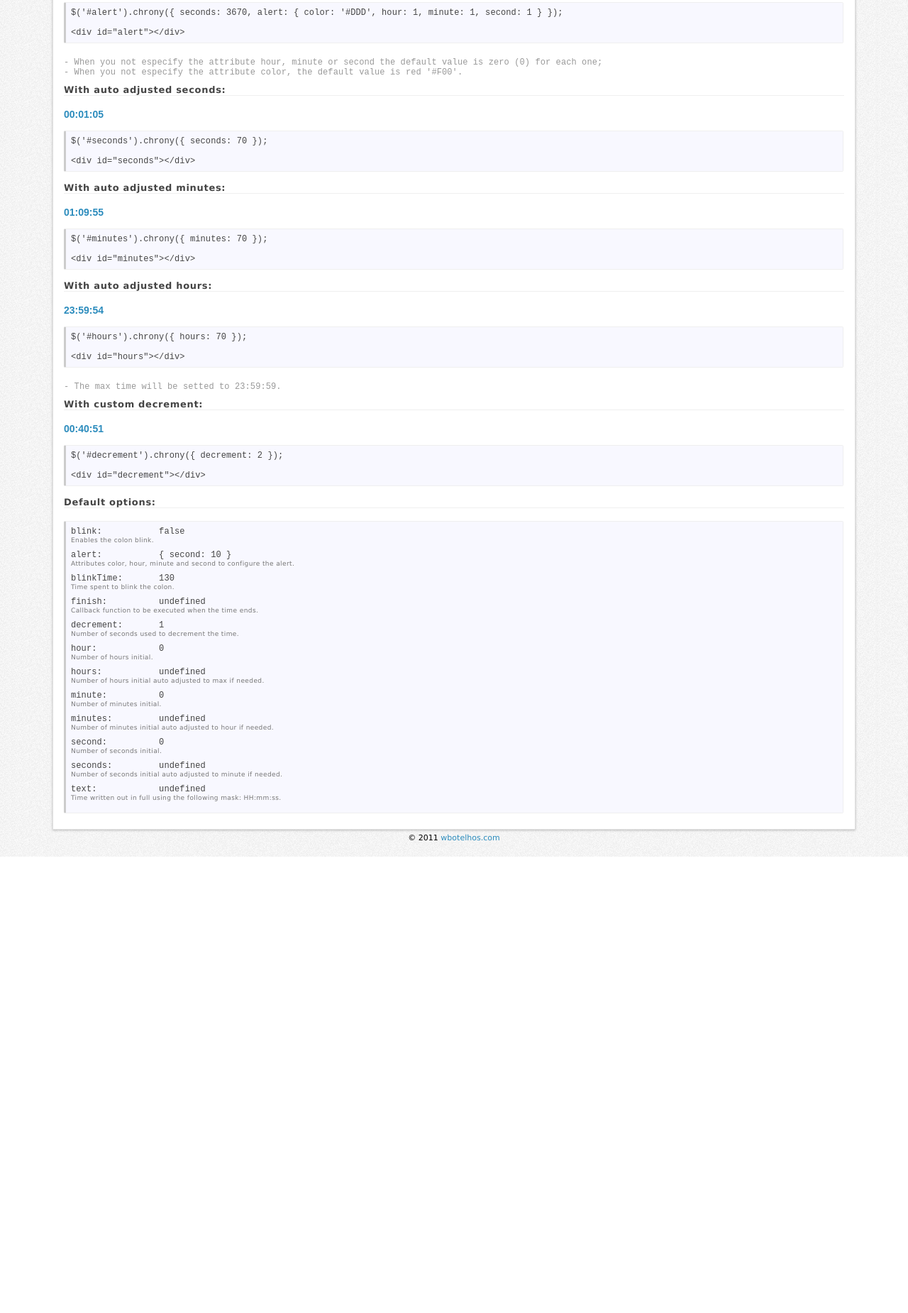
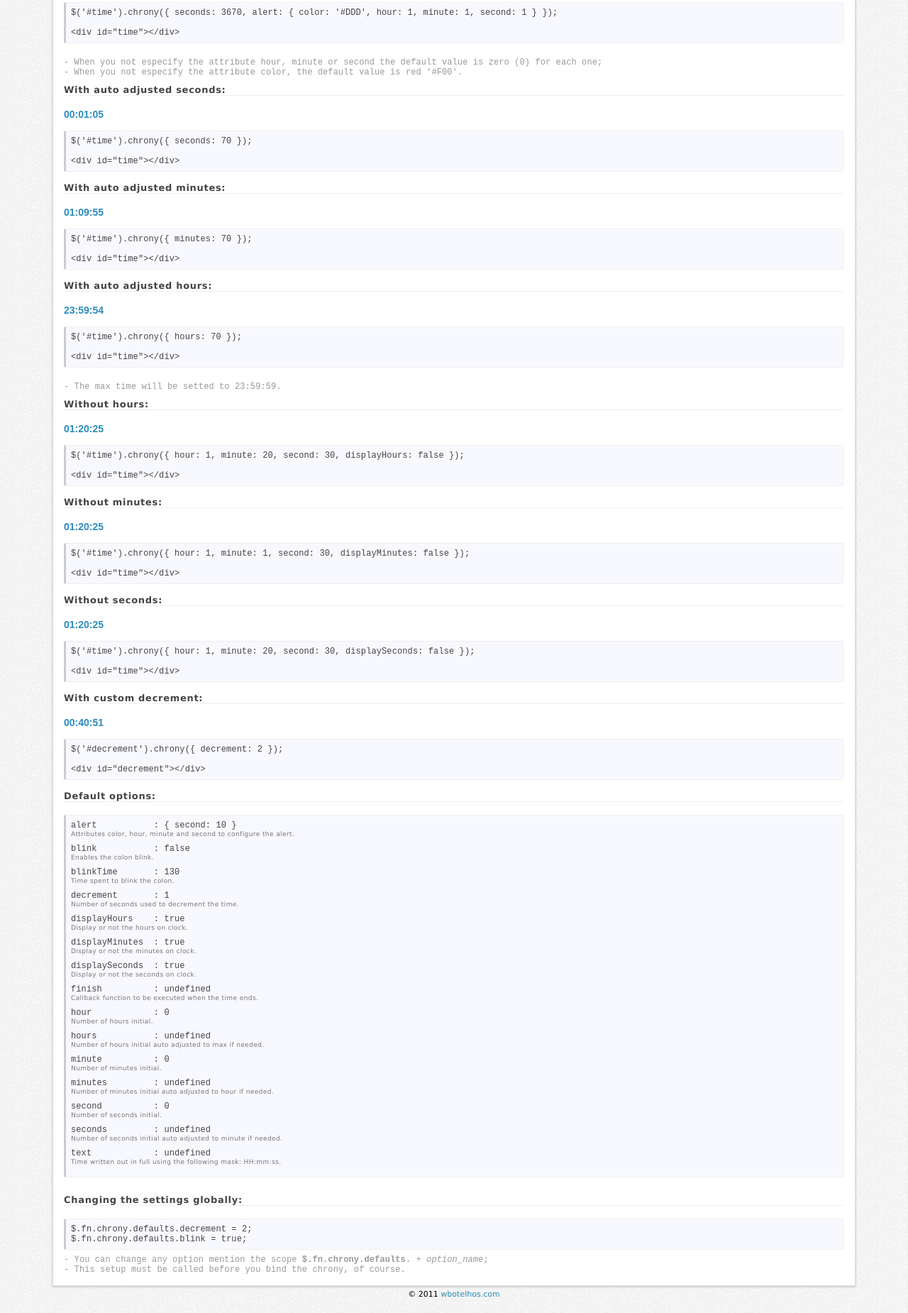
Before and after one commit to wbotelhos/chrony, a plain HTML site: page index.html in a window 1280 px wide. Shown: the part 792-2642 px from the top of the page at 71% size. Before the commit the page ends 1999 px from the top, so only its background shows below. Drawn offline with Linux system fonts and the light colour scheme.

Commit message:
Doc updated.

```diff
--- a/index.html
+++ b/index.html
@@ -59,7 +59,7 @@
 			span#version { color: #777; font: 10px verdana; }
 
 			/* custom */
-			#time, #blink, #callback, #text, #seconds, #minutes, #decrement, #alert, #hours { font: bold 14px arial; color: #2C8CBD; }
+			#time, #blink, #callback, #text, #seconds, #minutes, #decrement, #alert, #hours, #no-hours, #no-minutes, #no-seconds { font: bold 14px arial; color: #2C8CBD; }
 		</style>
 
 		<script type="text/javascript">
@@ -115,14 +115,14 @@
 			<div id="callback"></div>
 
 			<div class="source" style="float: left; margin-bottom: 15px;">
-				$('#callback').chrony({<br/>
-					&nbsp;&nbsp;second: 15,<br/>
-					&nbsp;&nbsp;finish: function() {<br/>
-						&nbsp;&nbsp;&nbsp;&nbsp;this.html('Finished!');<br/>
-					&nbsp;&nbsp;}<br/>
+				$('#time').chrony({<br/>
+					&#160;&#160;second: 15,<br/>
+					&#160;&#160;finish: function() {<br/>
+						&#160;&#160;&#160;&#160;this.html('Finished!');<br/>
+					&#160;&#160;}<br/>
 				});<br/><br/>
 
-				&lt;div id="callback"&gt;&lt;/div&gt;
+				&lt;div id="time"&gt;&lt;/div&gt;
 			</div>
 
 			<div id="blink-demo" class="session">With blink option:</div>
@@ -130,9 +130,9 @@
 			<div id="blink"></div>
 
 			<div class="source" style="float: left; margin-bottom: 15px;">
-				$('#blink').chrony({ minute: 10, blink: true });<br/><br/>
+				$('#time').chrony({ minute: 10, blink: true });<br/><br/>
 
-				&lt;div id="blink"&gt;&lt;/div&gt;
+				&lt;div id="time"&gt;&lt;/div&gt;
 			</div>
 
 			<div id="text-demo" class="session">With text format:</div>
@@ -140,9 +140,9 @@
 			<div id="text"></div>
 
 			<div class="source" style="float: left; margin-bottom: 15px;">
-				$('#text').chrony({ text: '1:20:30' });<br/><br/>
+				$('#time').chrony({ text: '1:20:30' });<br/><br/>
 
-				&lt;div id="text"&gt;&lt;/div&gt;
+				&lt;div id="time"&gt;&lt;/div&gt;
 			</div>
 
 			<div id="alert-demo" class="session">With custom alert:</div>
@@ -150,9 +150,9 @@
 			<div id="alert"></div>
 
 			<div class="source" style="float: left; margin-bottom: 15px;">
-				$('#alert').chrony({ seconds: 3670, alert: { color: '#DDD', hour: 1, minute: 1, second: 1 } });<br/><br/>
+				$('#time').chrony({ seconds: 3670, alert: { color: '#DDD', hour: 1, minute: 1, second: 1 } });<br/><br/>
 
-				&lt;div id="alert"&gt;&lt;/div&gt;
+				&lt;div id="time"&gt;&lt;/div&gt;
 			</div>
 
 			<span class="comment" style="float: left; margin-bottom: 10px;">
@@ -165,9 +165,9 @@
 			<div id="seconds"></div>
 
 			<div class="source" style="float: left; margin-bottom: 15px;">
-				$('#seconds').chrony({ seconds: 70 });<br/><br/>
+				$('#time').chrony({ seconds: 70 });<br/><br/>
 
-				&lt;div id="seconds"&gt;&lt;/div&gt;
+				&lt;div id="time"&gt;&lt;/div&gt;
 			</div>
 
 			<div id="minutes-demo" class="session">With auto adjusted minutes:</div>
@@ -175,9 +175,9 @@
 			<div id="minutes"></div>
 
 			<div class="source" style="float: left; margin-bottom: 15px;">
-				$('#minutes').chrony({ minutes: 70 });<br/><br/>
+				$('#time').chrony({ minutes: 70 });<br/><br/>
 
-				&lt;div id="minutes"&gt;&lt;/div&gt;
+				&lt;div id="time"&gt;&lt;/div&gt;
 			</div>
 
 			<div id="hours-demo" class="session">With auto adjusted hours:</div>
@@ -185,14 +185,44 @@
 			<div id="hours"></div>
 
 			<div class="source" style="float: left; margin-bottom: 15px;">
-				$('#hours').chrony({ hours: 70 });<br/><br/>
+				$('#time').chrony({ hours: 70 });<br/><br/>
 
-				&lt;div id="hours"&gt;&lt;/div&gt;
+				&lt;div id="time"&gt;&lt;/div&gt;
 			</div>
 
 			<span class="comment" style="float: left; margin-bottom: 10px;">
 				- The max time will be setted to 23:59:59.<br/>
 			</span>
+
+			<div id="no-hours-demo" class="session">Without hours:</div>
+
+			<div id="no-hours"></div>
+
+			<div class="source" style="float: left; margin-bottom: 15px;">
+				$('#time').chrony({ hour: 1, minute: 20, second: 30, displayHours: false });<br/><br/>
+
+				&lt;div id="time"&gt;&lt;/div&gt;
+			</div>
+
+			<div id="no-minutes-demo" class="session">Without minutes:</div>
+
+			<div id="no-minutes"></div>
+
+			<div class="source" style="float: left; margin-bottom: 15px;">
+				$('#time').chrony({ hour: 1, minute: 1, second: 30, displayMinutes: false });<br/><br/>
+
+				&lt;div id="time"&gt;&lt;/div&gt;
+			</div>
+
+			<div id="no-seconds-demo" class="session">Without seconds:</div>
+
+			<div id="no-seconds"></div>
+
+			<div class="source" style="float: left; margin-bottom: 15px;">
+				$('#time').chrony({ hour: 1, minute: 20, second: 30, displaySeconds: false });<br/><br/>
+
+				&lt;div id="time"&gt;&lt;/div&gt;
+			</div>
 
 			<div id="decrement-demo" class="session">With custom decrement:</div>
 
@@ -207,31 +237,63 @@
 			<div class="session">Default options:</div>
 
 			<div class="source">
-				blink:&nbsp;&nbsp;&nbsp;&nbsp;&nbsp;&nbsp;&nbsp;&nbsp;&nbsp;&nbsp;&nbsp;false
+				alert&#160;&#160;&#160;&#160;&#160;&#160;&#160;&#160;&#160;&#160;&#160;: { second: 10 }
+				<div class="comment">Attributes color, hour, minute and second to configure the alert.</div>
+
+				blink&#160;&#160;&#160;&#160;&#160;&#160;&#160;&#160;&#160;&#160;&#160;: false
 				<div class="comment">Enables the colon blink.</div>
-				alert:&nbsp;&nbsp;&nbsp;&nbsp;&nbsp;&nbsp;&nbsp;&nbsp;&nbsp;&nbsp;&nbsp;{ second: 10 }
-				<div class="comment">Attributes color, hour, minute and second to configure the alert.</div>
-				blinkTime:&nbsp;&nbsp;&nbsp;&nbsp;&nbsp;&nbsp;&nbsp;130
+
+				blinkTime&#160;&#160;&#160;&#160;&#160;&#160;&#160;: 130
 				<div class="comment">Time spent to blink the colon.</div>
-				finish:&nbsp;&nbsp;&nbsp;&nbsp;&nbsp;&nbsp;&nbsp;&nbsp;&nbsp;&nbsp;undefined
+
+				decrement&#160;&#160;&#160;&#160;&#160;&#160;&#160;: 1
+				<div class="comment">Number of seconds used to decrement the time.</div>
+
+				displayHours&#160;&#160;&#160;&#160;: true
+				<div class="comment">Display or not the hours on clock.</div>
+
+				displayMinutes&#160;&#160;: true
+				<div class="comment">Display or not the minutes on clock.</div>
+
+				displaySeconds&#160;&#160;: true
+				<div class="comment">Display or not the seconds on clock.</div>
+
+				finish&#160;&#160;&#160;&#160;&#160;&#160;&#160;&#160;&#160;&#160;: undefined
 				<div class="comment">Callback function to be executed when the time ends.</div>
-				decrement:&nbsp;&nbsp;&nbsp;&nbsp;&nbsp;&nbsp;&nbsp;1
-				<div class="comment">Number of seconds used to decrement the time.</div>
-				hour:&nbsp;&nbsp;&nbsp;&nbsp;&nbsp;&nbsp;&nbsp;&nbsp;&nbsp;&nbsp;&nbsp;&nbsp;0
+
+				hour&#160;&#160;&#160;&#160;&#160;&#160;&#160;&#160;&#160;&#160;&#160;&#160;: 0
 				<div class="comment">Number of hours initial.</div>
-				hours:&nbsp;&nbsp;&nbsp;&nbsp;&nbsp;&nbsp;&nbsp;&nbsp;&nbsp;&nbsp;&nbsp;undefined
+
+				hours&#160;&#160;&#160;&#160;&#160;&#160;&#160;&#160;&#160;&#160;&#160;: undefined
 				<div class="comment">Number of hours initial auto adjusted to max if needed.</div>
-				minute:&nbsp;&nbsp;&nbsp;&nbsp;&nbsp;&nbsp;&nbsp;&nbsp;&nbsp;&nbsp;0
+
+				minute&#160;&#160;&#160;&#160;&#160;&#160;&#160;&#160;&#160;&#160;: 0
 				<div class="comment">Number of minutes initial.</div>
-				minutes:&nbsp;&nbsp;&nbsp;&nbsp;&nbsp;&nbsp;&nbsp;&nbsp;&nbsp;undefined
+
+				minutes&#160;&#160;&#160;&#160;&#160;&#160;&#160;&#160;&#160;: undefined
 				<div class="comment">Number of minutes initial auto adjusted to hour if needed.</div>
-				second:&nbsp;&nbsp;&nbsp;&nbsp;&nbsp;&nbsp;&nbsp;&nbsp;&nbsp;&nbsp;0
+
+				second&#160;&#160;&#160;&#160;&#160;&#160;&#160;&#160;&#160;&#160;: 0
 				<div class="comment">Number of seconds initial.</div>
-				seconds:&nbsp;&nbsp;&nbsp;&nbsp;&nbsp;&nbsp;&nbsp;&nbsp;&nbsp;undefined
+
+				seconds&#160;&#160;&#160;&#160;&#160;&#160;&#160;&#160;&#160;: undefined
 				<div class="comment">Number of seconds initial auto adjusted to minute if needed.</div>
-				text:&nbsp;&nbsp;&nbsp;&nbsp;&nbsp;&nbsp;&nbsp;&nbsp;&nbsp;&nbsp;&nbsp;&nbsp;undefined
+
+				text&#160;&#160;&#160;&#160;&#160;&#160;&#160;&#160;&#160;&#160;&#160;&#160;: undefined
 				<div class="comment">Time written out in full using the following mask: HH:mm:ss.</div>
 			</div>
+
+			<div id="global-demo" class="session">Changing the settings globally:</div>
+
+			<div class="source">
+				$.fn.chrony.defaults.decrement = 2;<br />
+				$.fn.chrony.defaults.blink = true;
+			</div>
+
+			<span class="comment">
+				- You can change any option mention the scope <b>$.fn.chrony.defaults.</b> + <i>option_name</i>;<br />
+				- This setup must be called before you bind the chrony, of course.
+			</span>
 		</div>
 
 		<div id="footer">
@@ -244,15 +306,21 @@
 				$('#time').chrony({ hour: 1, minute: 2, second: 3 });
 
 				$('#callback').chrony({
-					second: 15,
-					finish: function() {
+					second	: 15,
+					finish	: function() {
 						this.html('Finished!');
 					}
 				});
 
-				$('#blink').chrony({ minute: 10, blink: true });
+				$('#blink').chrony({
+					blink	: true,
+					minute	: 10
+				});
 
-				$('#alert').chrony({ seconds: 3670, alert: { color: '#DDD', hour: 1, minute: 1, second: 1 } });
+				$('#alert').chrony({
+					seconds: 3670,
+					alert: { color: '#DDD', hour: 1, minute: 1, second: 1 }
+				});
 
 				$('#seconds').chrony({ seconds: 70 });
 
@@ -262,7 +330,16 @@
 
 				$('#hours').chrony({ hours: 70 });
 
-				$('#decrement').chrony({ minutes: 42, decrement: 2 });
+				$('#decrement').chrony({
+					decrement	: 2,
+					minutes		: 42
+				});
+
+				$('#no-hours').chrony({ hour: 1, minute: 20, second: 30, displayHours: false });
+
+				$('#no-minutes').chrony({ hour: 1, minute: 20, second: 30, displayMinutes: false });
+
+				$('#no-seconds').chrony({ hour: 1, minute: 20, second: 30, displaySeconds: false });
 
 			});
 		</script>
```
Also changed, not shown: 1 other file.
